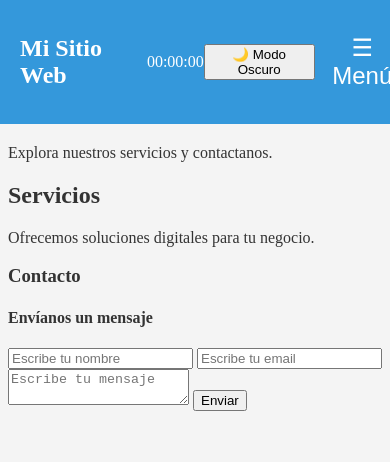
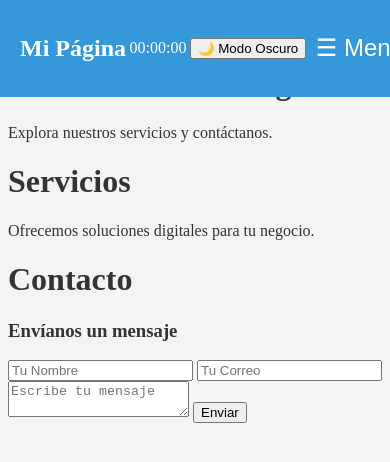
Before and after one commit to jesualujan/41-web-B_IntroJavascript, a plain HTML site: page 04.Dom/index.html in a window 390 px wide. Drawn offline with Linux system fonts and the light colour scheme.

Commit message:
✨ mejore el html y agregue eventos

```diff
--- a/04.Dom/index.html
+++ b/04.Dom/index.html
@@ -1,51 +1,51 @@
 <!DOCTYPE html>
-<html lang="en">
+<html lang="es">
 <head>
     <meta charset="UTF-8">
     <meta name="viewport" content="width=device-width, initial-scale=1.0">
-    <!-- CSS STYLES -->
-     <link rel="stylesheet" href="css/style.css">
+    /* Estilos CSS */
+    <link rel="stylesheet" href="css/style.css">
     <title>DOM</title>
 </head>
 <body class="smooth-scroll">
+
     <div class="navbar">
-        <h2>Mi Sitio Web</h2>
+        <h2>Mi Página</h2>
         <span id="clock">00:00:00</span>
-        <button class="theme-toggle" >🌙 Modo Oscuro</button>
-        <button class="menu-toggle" >☰ Menú</button>
+        <button class="theme-toggle" onclick="toggleTheme()">🌙 Modo Oscuro</button>
+        <button class="menu-toggle" onclick="toggleMenu()">☰ Menú</button>
     </div>
 
-    <div id="menu" class="menu">
-     <a href="#inicio">Inicio</a>
-     <a href="#servicios">Servicios</a>
-     <a href="#contacto">Contacto</a>
+    <div class="menu" id="menu">
+        <a href="#inicio" onclick="setActiveLink(event)">Inicio</a>
+        <a href="#servicios" onclick="setActiveLink(event)">Servicios</a>
+        <a href="#contacto" onclick="setActiveLink(event)">Contacto</a>
     </div>
 
-    <div id="inicio" class="section">
-        <h1>Bienvenido a mi sitio web 🖐️</h1>
-        <p>Explora nuestros servicios y contactanos.</p>
+    <div class="section" id="inicio">
+        <h1>Bienvenido a Mi Página</h1>
+        <p>Explora nuestros servicios y contáctanos.</p>
     </div>
 
-    <div id="servicios" class="section">
-        <h2>Servicios</h2>
+    <div class="section" id="servicios">
+        <h1>Servicios</h1>
         <p>Ofrecemos soluciones digitales para tu negocio.</p>
     </div>
 
-    <div id="contacto" class="section">
-        <h3>Contacto</h3>
+    <div class="section" id="contacto">
+        <h1>Contacto</h1>
         <div class="form-container">
-            <h4>Envíanos un mensaje</h4>
-            <input type="text" id="nombre" placeholder="Escribe tu nombre">
-            <span id="error-nombre" class="error"></span>
-            <input type="email" id="email" placeholder="Escribe tu email">
-            <span id="error-email" class="error"></span>
+            <h3>Envíanos un mensaje</h3>
+            <input type="text" id="nombre" placeholder="Tu Nombre">
+            <span class="error" id="error-nombre"></span>
+            <input type="email" id="email" placeholder="Tu Correo">
+            <span class="error" id="error-email"></span>
             <textarea id="mensaje" placeholder="Escribe tu mensaje"></textarea>
-            <span id="error-mensaje" class="error"></span>
-            <button>Enviar</button>
+            <span class="error" id="error-mensaje"></span>
+            <button onclick="validarFormulario()">Enviar</button>
         </div>
     </div>
 
-    <!-- SCRIPTS -->
-     <script src="main.js"></script>
+    <script src="main.js"> </script>
 </body>
 </html>
```
